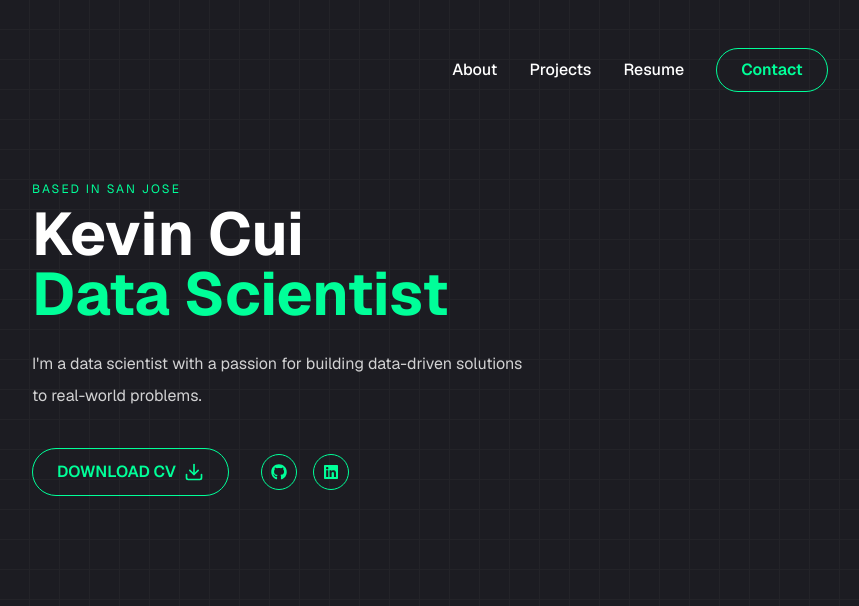
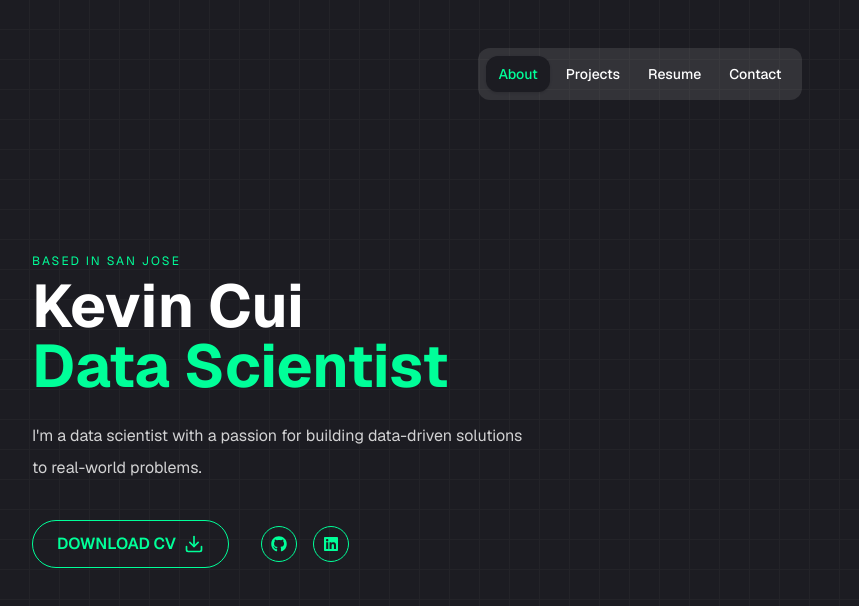
Before and after one commit to kevincui1034/portfolio, a Next.js app: page / in a window 1280 px wide. Shown: the top 606 px of the page, without its empty margins (0-859 px from the left). Built offline with nearby package versions, Linux system fonts and the light colour scheme.

Commit message:
changed nav bar, download cv downloads

```diff
--- a/app/page.jsx
+++ b/app/page.jsx
@@ -9,7 +9,7 @@ const HomePage = () => {
   return (
     <section className="h-full">
       <div className="container mx-auto h-full">
-        <div className="flex flex-col xl:flex-row items-center justify-between xl:pt-8 xl:pb-24">
+        <div className="flex flex-col xl:flex-row items-center justify-between xl:pt-24 xl:pb-24">
           <div className="text-center xl:text-left">
             <span className="text-[12px] text-accent uppercase tracking-[2px]">Based in San Jose</span>
             <h1 className="h1 mb-6 text-6xl font-bold">
@@ -19,8 +19,11 @@ const HomePage = () => {
               I'm a data scientist with a passion for building data-driven solutions to real-world problems.
             </p>
             <div className="flex flex-col xl:flex-row items-center gap-8">
-              <Button variant="outline" size="md" className="uppercase flex items-center gap-2 text-accent">Download CV
-                <FiDownload className="text-xl"/>
+              <Button variant="outline" size="md" asChild className="uppercase flex items-center gap-2 text-accent">
+                <a href="/kevincui_resume.pdf" download="kevincui_resume.pdf">
+                  Download CV
+                  <FiDownload className="text-xl" />
+                </a>
               </Button>
               <div className="mb-8 xl:mb-0">
               <Social
--- a/components/Header.jsx
+++ b/components/Header.jsx
@@ -9,9 +9,6 @@ const Header = () => {
             {/* desktop nav */}
             <div className="hidden xl:flex justify-center items-center gap-8">
                 <Nav />
-                <Button variant="outline" className="flex items-center gap-2 text-accent">
-                    <Link href="/contact">Contact</Link>
-                </Button>
 
             </div>
                 <div className="xl:hidden flex justify-end items-center">
--- a/components/Nav.jsx
+++ b/components/Nav.jsx
@@ -1,39 +1,37 @@
 "use client";
-import Link from "next/link";
-import { usePathname } from "next/navigation";
+
+import { usePathname, useRouter } from "next/navigation";
+import { Tabs, TabsList, TabsTrigger } from "@/components/ui/tabs";
 
 const links = [
-    {
-        name: "about",
-        path: "/about",
-    },
-    {
-        name: "projects",
-        path: "/projects",
-    },
-    {
-        name: "resume",
-        path: "/resume",
-    },
+    { name: "about", path: "/" },
+    { name: "projects", path: "/projects" },
+    { name: "resume", path: "/resume" },
+    { name: "contact", path: "/contact" },
 ];
 
 const Nav = () => {
     const pathname = usePathname();
-    console.log(pathname);
+    const router = useRouter();
+
     return (
-        <nav className="hidden xl:flex items-center gap-8">
-            {links.map((link, index) => {
-                return (
-                    <Link href={link.path} key={index} className={`${
-                        link.path === pathname && "text-accent border-b-2 border-accent"
-                    } capitalize font-medium hover:text-accent transition-all duration-300`}
-
+        <Tabs
+            value={links.some((l) => l.path === pathname) ? pathname : ""}
+            onValueChange={(value) => value && router.push(value)}
+            className="hidden xl:block"
+        >
+            <TabsList className="h-auto gap-1 rounded-xl bg-white/10 p-2 text-white">
+                {links.map((link) => (
+                    <TabsTrigger
+                        key={link.path}
+                        value={link.path}
+                        className="capitalize rounded-xl font-medium text-[14px] text-white hover:text-accent data-[state=active]:bg-primary data-[state=active]:text-accent data-[state=active]:shadow transition-all duration-300"
                     >
                         {link.name}
-                    </Link>
-                );
-            })}
-        </nav>
+                    </TabsTrigger>
+                ))}
+            </TabsList>
+        </Tabs>
     );
 };
 
--- a/components/StairTransition.jsx
+++ b/components/StairTransition.jsx
@@ -1,28 +1,21 @@
 "use client";
+
 import { AnimatePresence, motion } from "framer-motion";
 import { usePathname } from "next/navigation";
-import Stairs from "@/components/Stairs";
-
 
 const StairTransition = () => {
     const pathname = usePathname();
     return (
-        <>
-            <AnimatePresence mode = "wait">
-                <div key = {pathname}>
-                    <div className = "h-screen w-screen fixed top-0 left-0 right-0 pointer-events-none z-40 flex">
-                        <Stairs />
-                    </div>
-                        <motion.div className="h-screen w-screen fixed bg-primary top-0 pointer-events-none"
-                            initial={{ opacity: 1 }}
-                            animate={{
-                                opacity: 0,
-                                transition: { delay: 0.2, duration: 0.5, ease: "easeInOut" },
-                            }}
-                        />
-                </div>
-            </AnimatePresence>
-        </>
+        <AnimatePresence mode="wait">
+            <motion.div
+                key={pathname}
+                className="h-screen w-screen fixed inset-0 bg-primary pointer-events-none z-40"
+                initial={{ opacity: 1 }}
+                animate={{ opacity: 0 }}
+                exit={{ opacity: 0 }}
+                transition={{ duration: 0.6, ease: "easeInOut" }}
+            />
+        </AnimatePresence>
     );
 };
 
--- a/package.json
+++ b/package.json
@@ -20,6 +20,7 @@
     "framer-motion": "^12.34.0",
     "lucide-react": "^0.563.0",
     "next": "16.1.6",
+    "radix-ui": "^1.4.3",
     "react": "19.2.3",
     "react-dom": "19.2.3",
     "react-icons": "^5.5.0",
```
Also changed, not shown: 2 other files (tests, documents, lock files or other folders).
